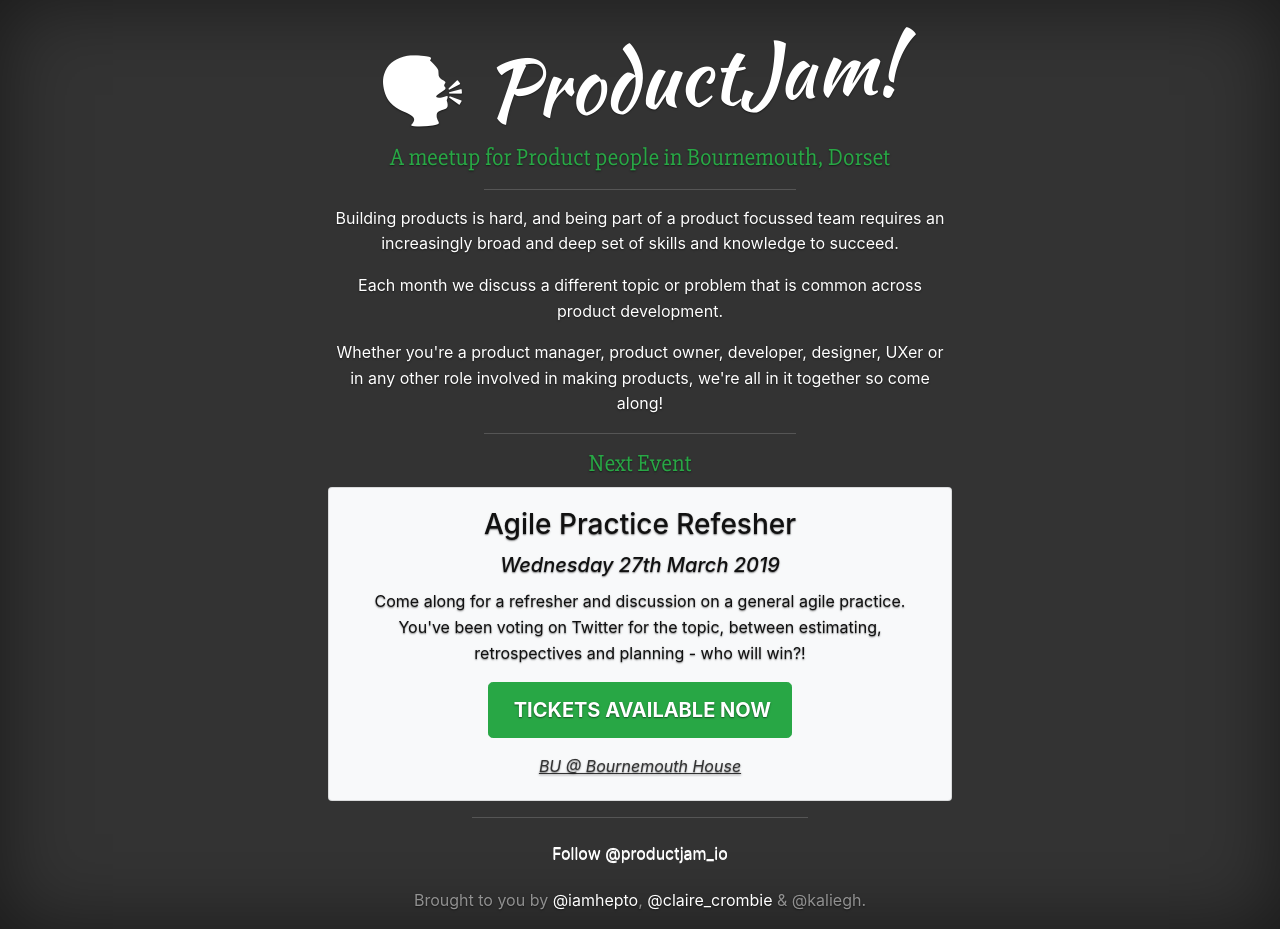
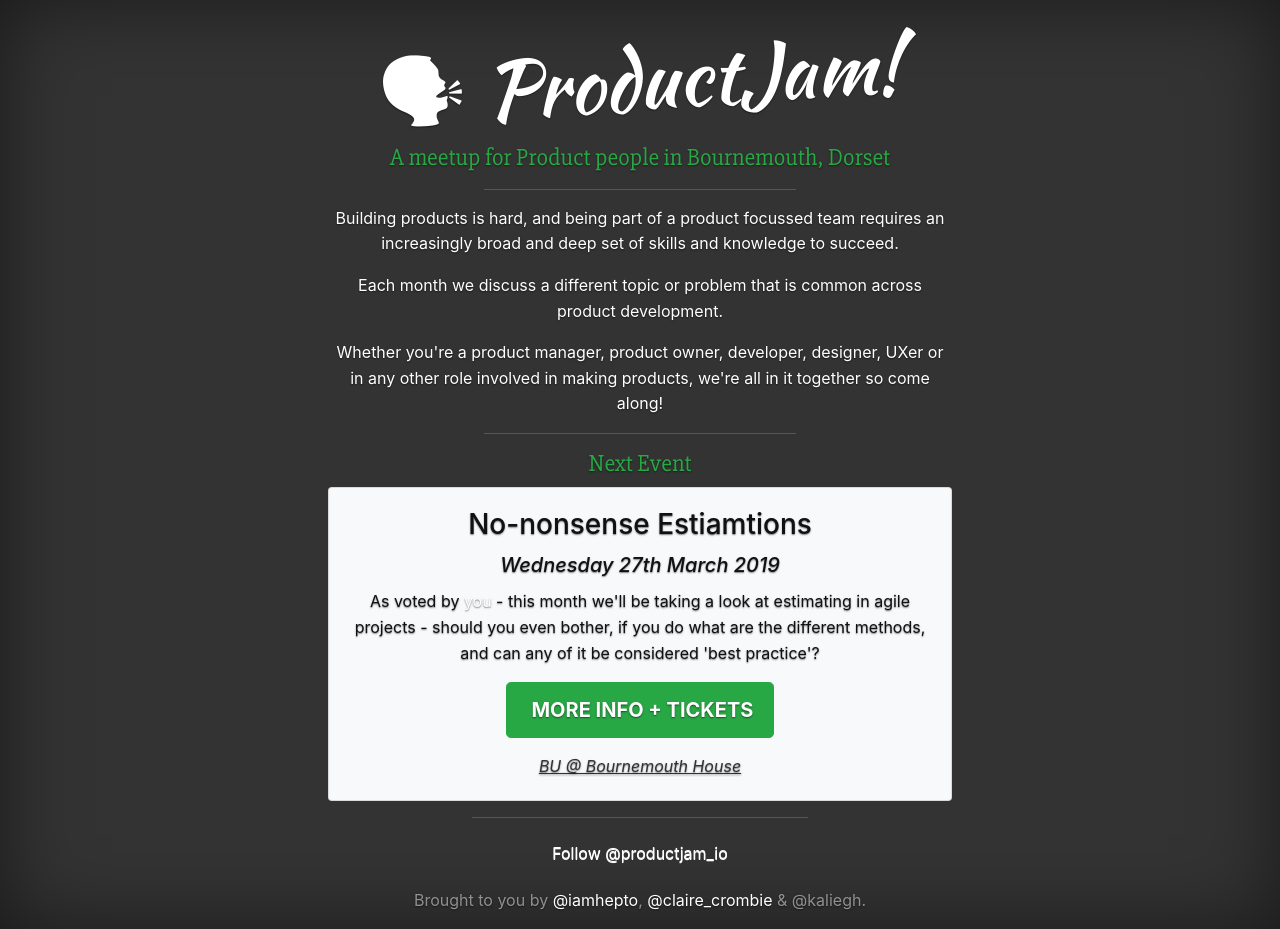
Before and after one commit to hepto/productjam.io, a Jekyll site: the page built from index.html, in a window 1280 px wide. Built offline with Jekyll 4.4.1, drawn with Linux system fonts in a browser that asks for light colours; nearby versions of some CDN libraries; comment, search, counter and statistics services are not loaded.

Commit message:
Updating to the estimation topic

```diff
--- a/index.html
+++ b/index.html
@@ -18,10 +18,10 @@ layout: default
             <h2 class="subtitle">Next Event</h2>
             <div class="card bg-light">
               <div class="card-body">
-                <h3 class="card-title">Agile Practice Refesher</h3>
+                <h3 class="card-title">No-nonsense Estiamtions</h3>
                 <h5 class="card-title"><em>Wednesday 27th March 2019</em></h5>
-                <p class="card-text">Come along for a refresher and discussion on a general agile practice.  You've been voting on Twitter for the topic, between estimating, retrospectives and planning - who will win?!</p>
-                <p class="card-text"><a href="http://productjam6.eventbrite.co.uk" class="btn btn-lg btn-success"><i class="fa fa-ticket" aria-hidden="true"></i> TICKETS AVAILABLE NOW</a></p>
+                <p class="card-text">As voted by <a href="https://twitter.com/productjam_io/status/1106480159333462016" target="_blank">you</a> - this month we'll be taking a look at estimating in agile projects - should you even bother, if you do what are the different methods, and can any of it be considered 'best practice'?</p>
+                <p class="card-text"><a href="http://productjam6.eventbrite.co.uk" class="btn btn-lg btn-success"><i class="fa fa-ticket" aria-hidden="true"></i> MORE INFO + TICKETS</a></p>
                 <p class="card-text"><a href="#" class="address">BU @ Bournemouth House</a></p>
               </div>
             </div>
```
